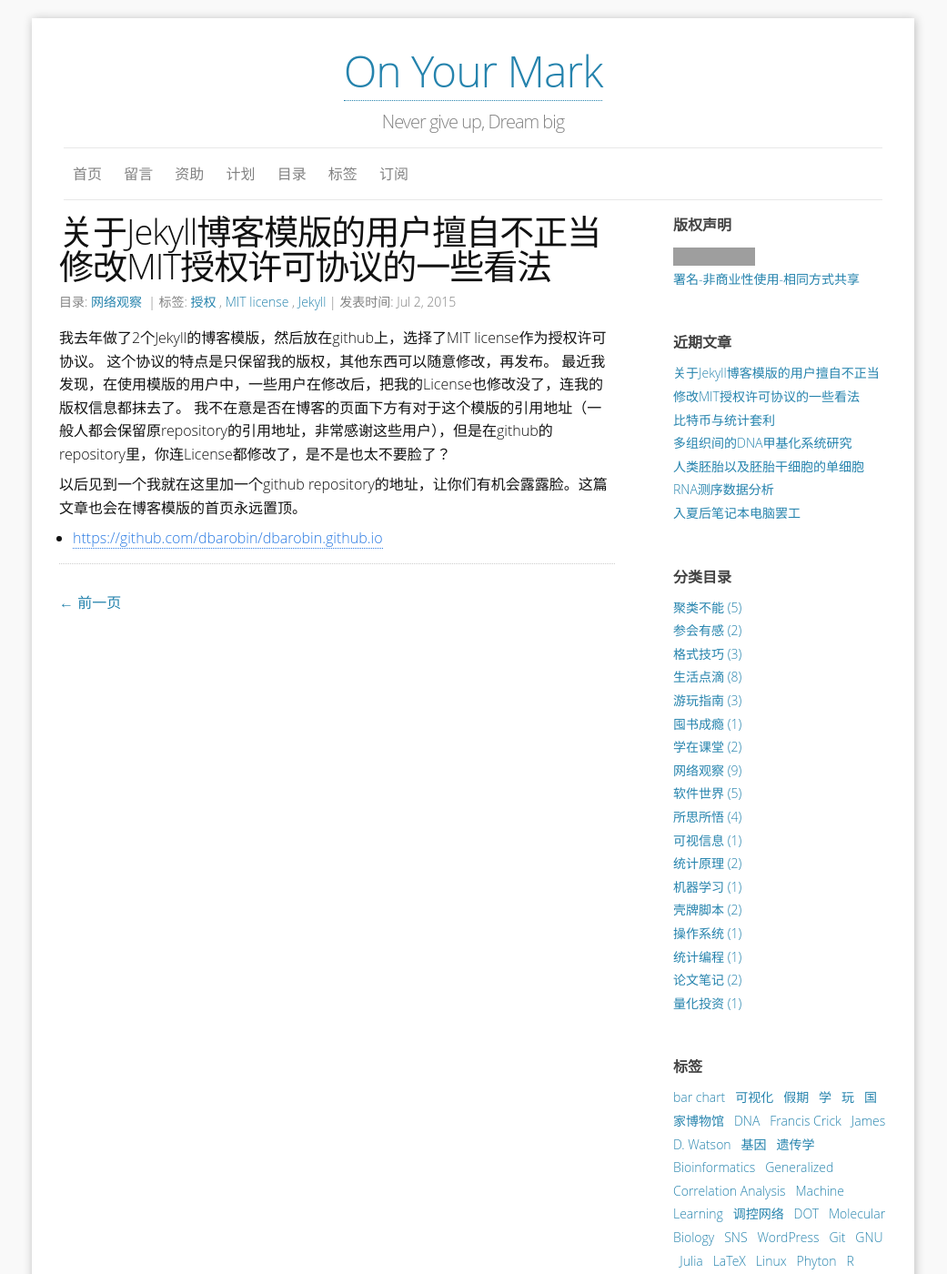
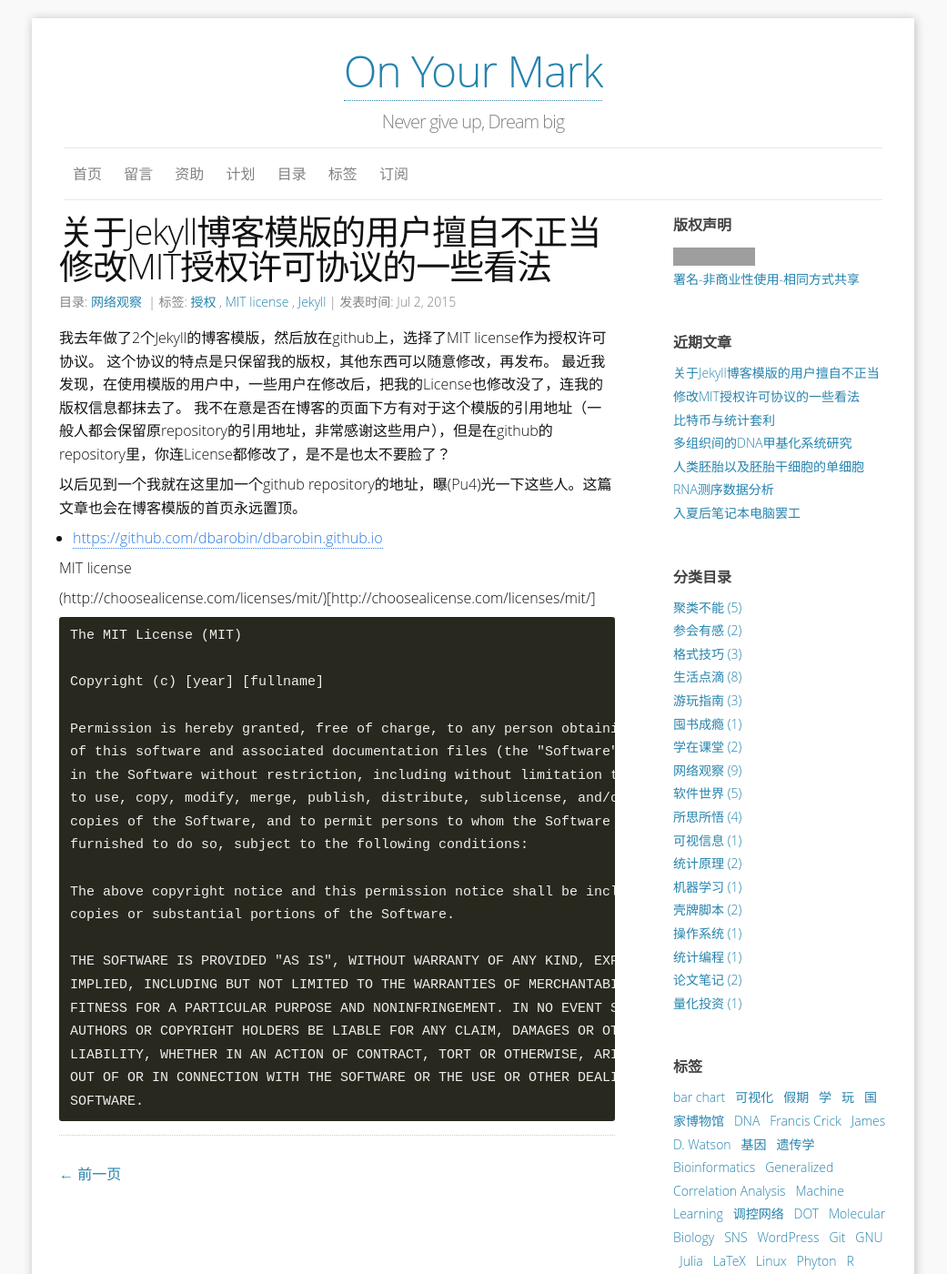
Before and after one commit to yulijia/cn, a Jekyll site: the page built from _posts/2015-07-02-MIT-License.md, in a window 1280 px wide and 1400 px high. Shown: the whole window at 91% size, without its empty margins (120-1161 px from the left). Built offline with Jekyll 4.4.1, drawn with Linux system fonts in a browser that asks for light colours; some web fonts are replaced; comment, search, counter and statistics services are not loaded; grey boxes are pictures that could not be loaded.

Commit message:
update article

```diff
--- a/_posts/2015-07-02-MIT-License.md
+++ b/_posts/2015-07-02-MIT-License.md
@@ -15,6 +15,35 @@
 最近我发现，在使用模版的用户中，一些用户在修改后，把我的License也修改没了，连我的版权信息都抹去了。
 我不在意是否在博客的页面下方有对于这个模版的引用地址（一般人都会保留原repository的引用地址，非常感谢这些用户），但是在github的repository里，你连License都修改了，是不是也太不要脸了？
 
-以后见到一个我就在这里加一个github repository的地址，让你们有机会露露脸。这篇文章也会在博客模版的首页永远置顶。
+以后见到一个我就在这里加一个github repository的地址，曝(Pu4)光一下这些人。这篇文章也会在博客模版的首页永远置顶。
 
 - [https://github.com/dbarobin/dbarobin.github.io](https://github.com/dbarobin/dbarobin.github.io)
+
+
+MIT license
+
+(http://choosealicense.com/licenses/mit/)[http://choosealicense.com/licenses/mit/]
+
+~~~
+The MIT License (MIT)
+
+Copyright (c) [year] [fullname]
+
+Permission is hereby granted, free of charge, to any person obtaining a copy
+of this software and associated documentation files (the "Software"), to deal
+in the Software without restriction, including without limitation the rights
+to use, copy, modify, merge, publish, distribute, sublicense, and/or sell
+copies of the Software, and to permit persons to whom the Software is
+furnished to do so, subject to the following conditions:
+
+The above copyright notice and this permission notice shall be included in all
+copies or substantial portions of the Software.
+
+THE SOFTWARE IS PROVIDED "AS IS", WITHOUT WARRANTY OF ANY KIND, EXPRESS OR
+IMPLIED, INCLUDING BUT NOT LIMITED TO THE WARRANTIES OF MERCHANTABILITY,
+FITNESS FOR A PARTICULAR PURPOSE AND NONINFRINGEMENT. IN NO EVENT SHALL THE
+AUTHORS OR COPYRIGHT HOLDERS BE LIABLE FOR ANY CLAIM, DAMAGES OR OTHER
+LIABILITY, WHETHER IN AN ACTION OF CONTRACT, TORT OR OTHERWISE, ARISING FROM,
+OUT OF OR IN CONNECTION WITH THE SOFTWARE OR THE USE OR OTHER DEALINGS IN THE
+SOFTWARE.
+~~~
```
